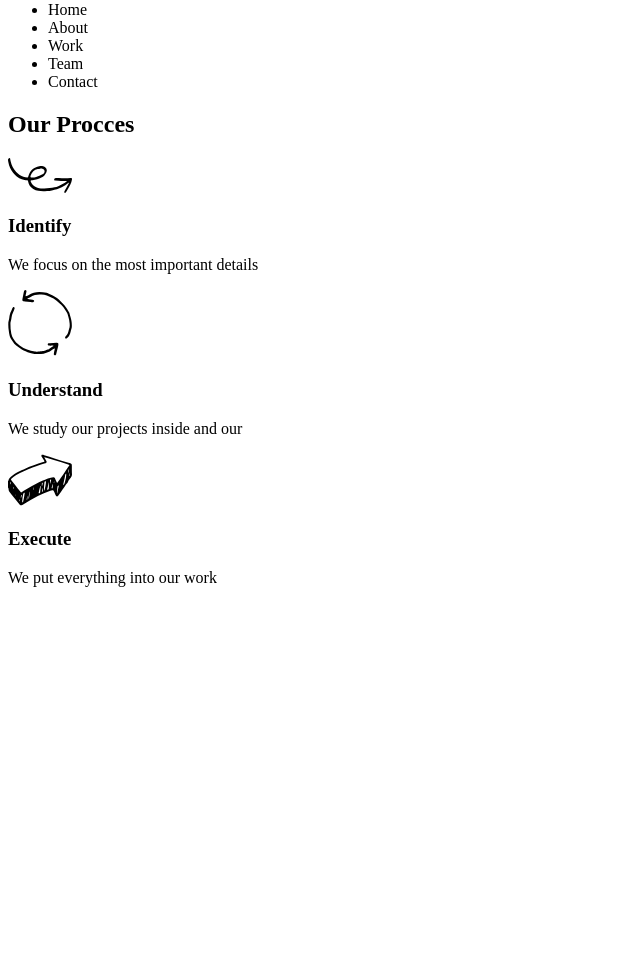
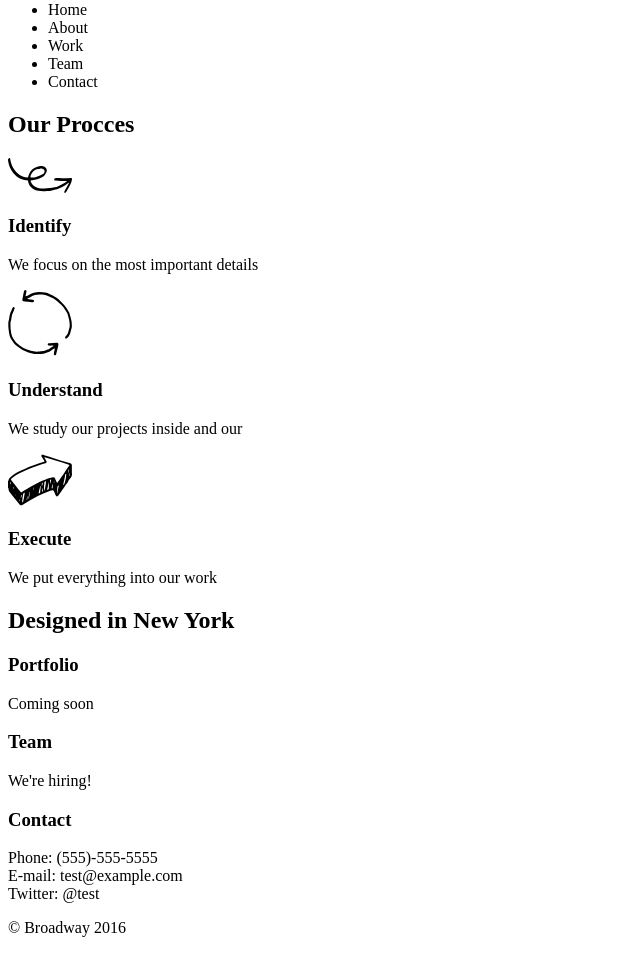
Before and after one commit to matorii/Broadway, a plain HTML site: page index.html in a window 1280 px wide. Shown: the part 79-1032 px from the top of the page, without its empty margins (0-640 px from the left). Before the commit the page ends 800 px from the top, so only its background shows below. Drawn offline with Linux system fonts and the light colour scheme; files that its build step writes are made by us from their sources.

Commit message:
Almost html finished

```diff
--- a/index.html
+++ b/index.html
@@ -28,5 +28,19 @@
       <img src="./resources/images/execute.svg" alt="exevute-picture">
       <h3>Execute</h3>
       <p>We put everything into our work</p>
+    </div>
+    <h2>Designed in New York</h2>
+    <div class="footer">
+      <h3>Portfolio</h3>
+      <p>Coming soon</p>
+      <h3>Team</h3>
+      <p>We're hiring!</p>
+      <h3>Contact</h3>
+      <p>Phone: (555)-555-5555<br>
+        E-mail: test@example.com<br>
+        Twitter: @test</p>
+      <p> &copy Broadway 2016 <a href=""
+
+    </div>
   </body>
 </html>
```
